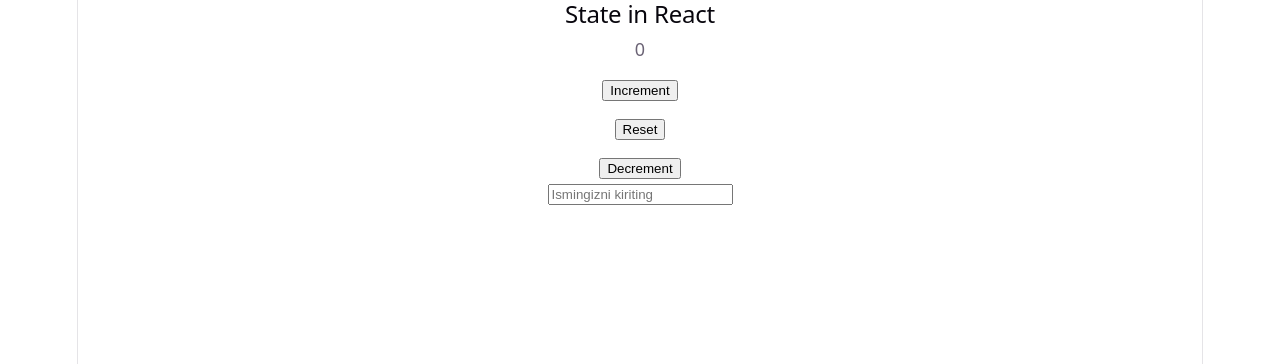
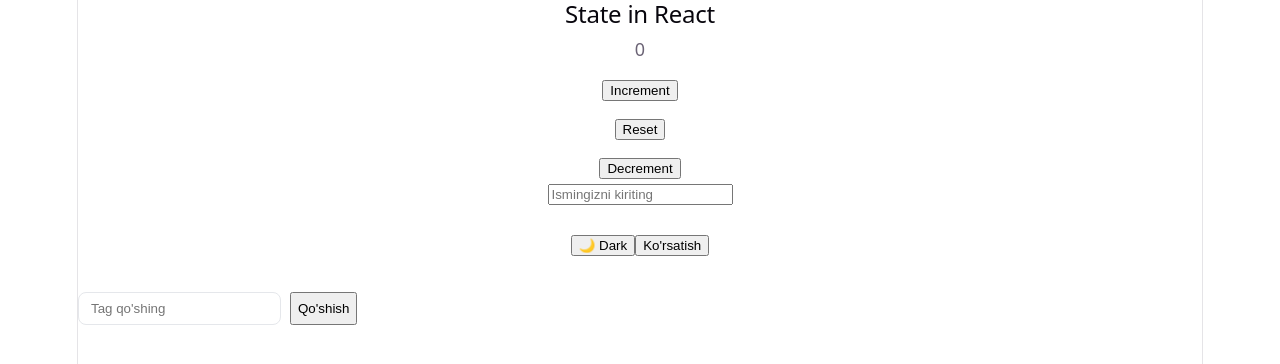
Before and after one commit to asadbekjs/react-state, a React (Vite) app: page / in a window 1280 px wide. Shown: the top 364 px of the page. Built offline with nearby package versions, Linux system fonts and the light colour scheme.

Commit message:
Add TagsInput and ToggleDemo components for enhanced user interaction

```diff
--- a/src/App.jsx
+++ b/src/App.jsx
@@ -2,6 +2,8 @@
 
 import Counter2 from "./components/counter2";
 import NameInput from "./components/name-input";
+import TagsInput from "./components/tags-input";
+import ToggleDemo from "./components/toggle-demo";
 
 const App = () => {
   return (
@@ -10,6 +12,8 @@ const App = () => {
       {/* <Counter1 /> */}
       <Counter2 />
       <NameInput />
+      <ToggleDemo />
+      <TagsInput />
     </div>
   );
 };
--- /dev/null
+++ b/src/components/tags-input.jsx
@@ -0,0 +1,70 @@
+import { useState } from "react";
+
+const TagsInput = () => {
+  const [tags, setTags] = useState([]);
+  const [inputValue, setInputValue] = useState("");
+  console.log(tags);
+  const addTag = () => {
+    const trimmed = inputValue.trim().toLowerCase();
+    if (!trimmed || tags.includes(trimmed)) return;
+    setTags((prev) => [...prev, trimmed]);
+    setInputValue("");
+  };
+
+  const removeTag = (tagToRemove) => {
+    setTags((prev) => prev.filter((tag) => tag !== tagToRemove));
+  };
+
+  return (
+    <div>
+      <div
+        style={{ display: "flex", gap: 8, flexWrap: "wrap", marginBottom: 12 }}
+      >
+        {tags.map((tag) => (
+          <span
+            key={tag}
+            style={{
+              background: "#dbeafe",
+              color: "#1d4ed8",
+              padding: "4px 12px",
+              borderRadius: 999,
+              display: "flex",
+              alignItems: "center",
+              gap: 6,
+            }}
+          >
+            #{tag}
+            <button
+              style={{
+                background: "none",
+                border: "none",
+                cursor: "pointer",
+                color: "#1d4ed8",
+              }}
+              onClick={() => removeTag(tag)}
+            >
+              X
+            </button>
+          </span>
+        ))}
+      </div>
+      <div style={{ display: "flex", gap: "0.5rem" }}>
+        <input
+          type="text"
+          placeholder="Tag qo'shing"
+          value={inputValue}
+          onChange={(e) => setInputValue(e.target.value)}
+          onKeyDown={(e) => e.key === "Enter" && addTag()}
+          style={{
+            padding: "8px 12px",
+            borderRadius: 8,
+            border: "1px solid #e5e7eb",
+          }}
+        />
+        <button onClick={addTag}>Qo'shish</button>
+      </div>
+    </div>
+  );
+};
+
+export default TagsInput;
--- /dev/null
+++ b/src/components/toggle-demo.jsx
@@ -0,0 +1,34 @@
+import React, { useState } from "react";
+
+const ToggleDemo = () => {
+  //   console.log(React); object {}
+  const [isVisible, setIsVisible] = useState(false);
+  const [isDarkMode, setIsDarkMode] = useState(false);
+  const [isLoading, setIsLoading] = useState(false);
+
+  return (
+    <div
+      style={{
+        background: isDarkMode ? "#1a1a2e" : "#ffffff",
+        color: isDarkMode ? "#ffffff" : "#1a1a2e",
+        padding: 24,
+        borderRadius: 12,
+        transition: "all 0.3s",
+      }}
+    >
+      {/* Toggle pattern — prev state bilan */}
+      {/* previous state - oldingi state */}
+      <button onClick={() => setIsDarkMode(!isDarkMode)}>
+        {isDarkMode ? "☀️ Light" : "🌙 Dark"}
+      </button>
+
+      <button onClick={() => setIsVisible((prevState) => !prevState)}>
+        {isVisible ? "Yashirish" : "Ko'rsatish"}
+      </button>
+
+      {isVisible && <p>Yashirin matn! 🎉</p>}
+    </div>
+  );
+};
+
+export default ToggleDemo;
```
